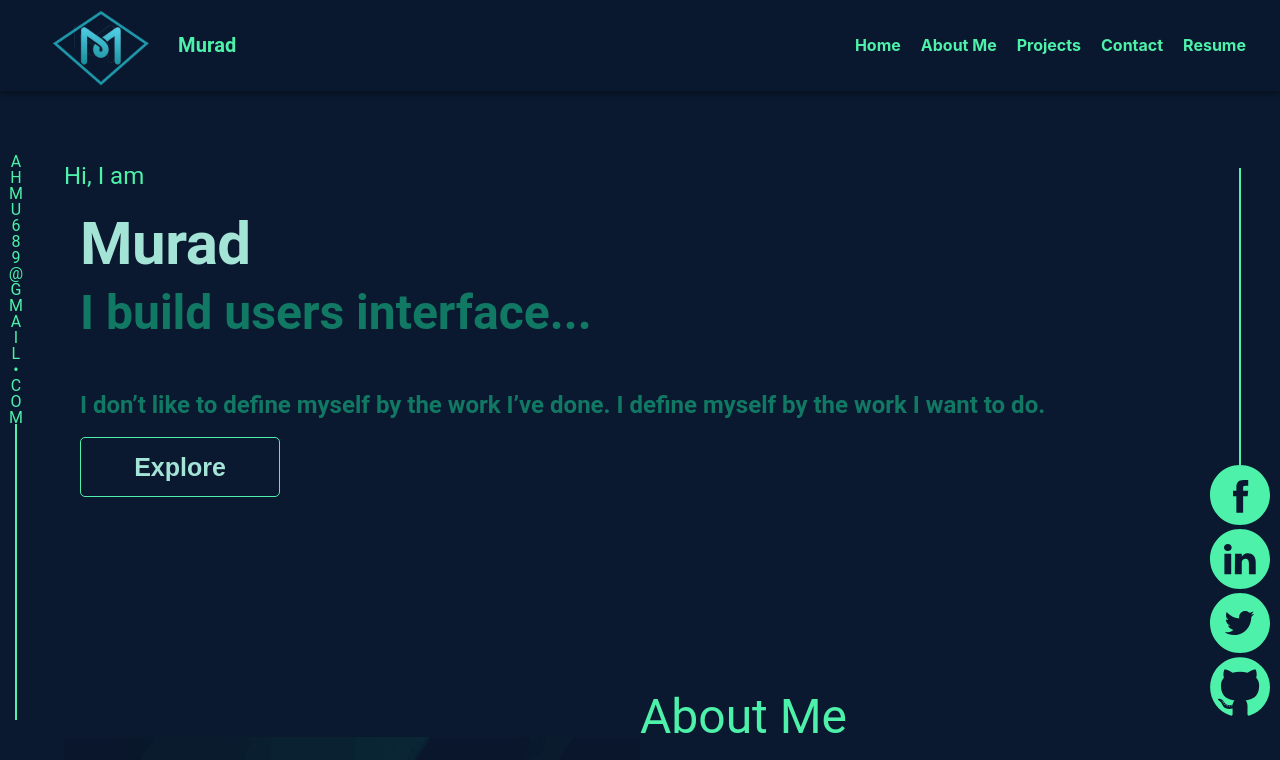
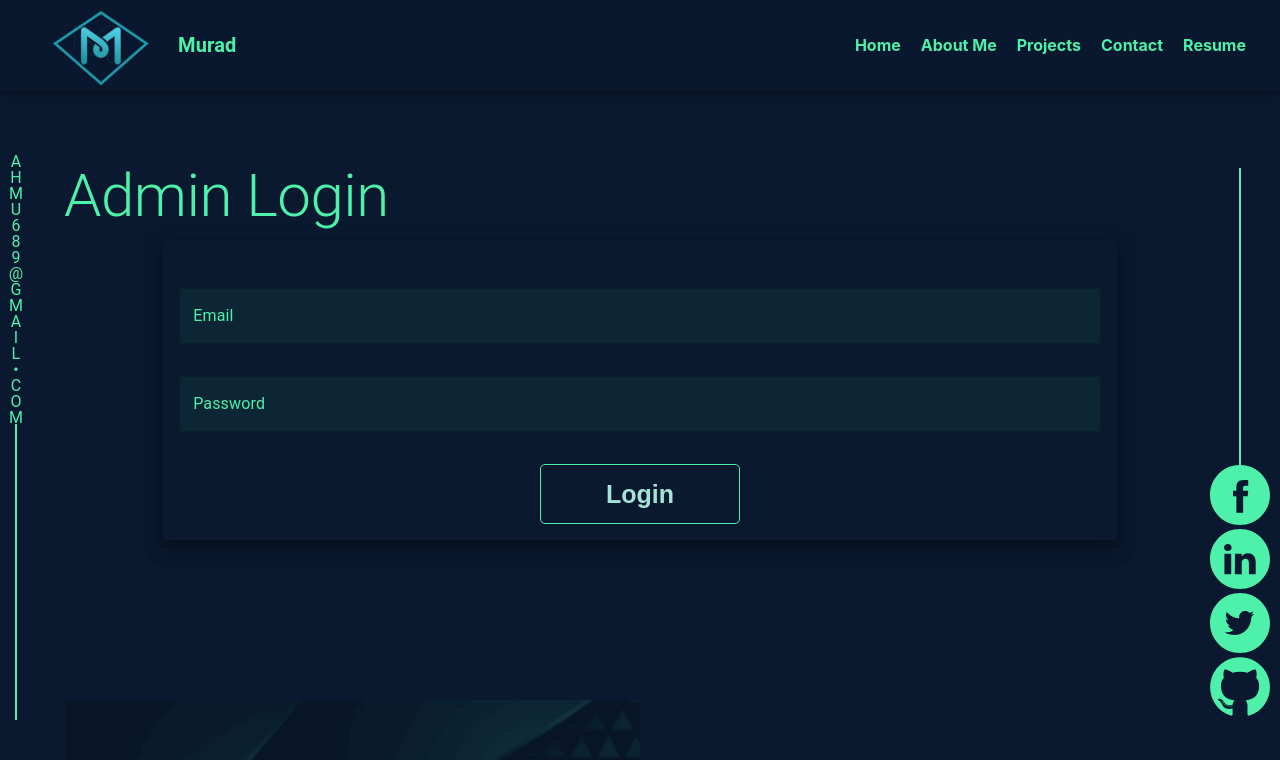
Before and after one commit to ano201/myPortfolio, a React (Create React App) app: page /admin in a window 1280 px wide. Shown: the top 760 px of the page. Built offline with nearby package versions, Linux system fonts and the light colour scheme; no server answers.

Commit message:
private routing completed

```diff
--- a/src/App.js
+++ b/src/App.js
@@ -9,6 +9,7 @@ import AllProjects from "./Pages/AllProjects/AllProjects/AllProjects";
 import Login from "./Pages/Login/Login";
 import Management from "./Pages/Management/Management";
 import AuthProvider from "./Context/AuthProvider";
+import PrivateRoute from "./Pages/Login/PrivateRoute/PrivateRoute";
 
 function App() {
   return (
@@ -22,12 +23,12 @@ function App() {
             <Route path="/allProjects">
               <AllProjects />
             </Route>
-            <Route path="/login">
+            <Route path="/admin">
               <Login />
             </Route>
-            <Route path="/management">
+            <PrivateRoute path="/management">
               <Management />
-            </Route>
+            </PrivateRoute>
             <Route path={["/", "/home"]}>
               <Home />
             </Route>
--- a/src/Pages/Login/Login.js
+++ b/src/Pages/Login/Login.js
@@ -7,7 +7,10 @@ import {
   Typography,
 } from "@mui/material";
 import { makeStyles } from "@mui/styles";
-import React from "react";
+import React, { useState } from "react";
+import { useHistory } from "react-router-dom";
+import { useLocation } from "react-router-dom";
+import useAuth from "../../Hooks/useAuth";
 const useStyles = makeStyles({
   root: {
     width: "100%",
@@ -24,6 +27,27 @@ const useStyles = makeStyles({
 const Login = () => {
   const classes = useStyles();
 
+  const { user, userLogin, error, loading } = useAuth();
+
+  const location = useLocation();
+  const history = useHistory();
+
+  const [loginData, setLoginData] = useState({});
+
+  const handleonBlur = (e) => {
+    const field = e.target.name;
+    const value = e.target.value;
+    const newLoginData = { ...loginData };
+    newLoginData[field] = value;
+    setLoginData(newLoginData);
+  };
+
+  const handleSubmit = (e) => {
+    e.preventDefault();
+    userLogin(loginData.email, loginData.password, location, history);
+    console.log(error);
+  };
+
   return (
     <Box sx={{ flexGrow: 1, mt: "10rem" }}>
       <Container>
@@ -38,6 +62,7 @@ const Login = () => {
         >
           Admin Login
         </Typography>
+        <form onSubmit={handleSubmit}>
           <Paper
             elevation={12}
             sx={{
@@ -48,30 +73,32 @@ const Login = () => {
             }}
           >
             <TextField
-            label="Name"
-            className={classes.root}
-            InputProps={{ style: { color: "#4df1aa" } }}
-            InputLabelProps={{ style: { color: "#4df1aa" } }}
-            variant="outlined"
-          />
-          <TextField
               label="Email"
               className={classes.root}
               InputProps={{ style: { color: "#4df1aa" } }}
               InputLabelProps={{ style: { color: "#4df1aa" } }}
               variant="outlined"
+              onBlur={handleonBlur}
+              name="email"
+              type="email"
             />
             <TextField
-            label="Message"
+              label="Password"
               className={classes.root}
               InputProps={{ style: { color: "#4df1aa" } }}
               InputLabelProps={{ style: { color: "#4df1aa" } }}
               variant="outlined"
+              onBlur={handleonBlur}
+              name="password"
+              type="password"
             />
             <Grid sx={{ fontWeight: "bold", mt: 4, textAlign: "center" }}>
-            <button className="hovered-btn">Login</button>
+              <button type="submit" className="hovered-btn">
+                Login
+              </button>
             </Grid>
           </Paper>
+        </form>
       </Container>
     </Box>
   );
--- a/src/Pages/Login/PrivateRoute/PrivateRoute.js
+++ b/src/Pages/Login/PrivateRoute/PrivateRoute.js
@@ -1,5 +1,4 @@
 import React from 'react';
-import { Spinner } from 'react-bootstrap';
 import { Redirect, Route } from 'react-router';
 import useAuth from '../../../Hooks/useAuth';
 
@@ -7,7 +6,7 @@ const PrivateRoute = ({ children, ...rest }) => {
 
     const { user, loading } = useAuth();
     if (loading) {
-        return <div className='text-center'><Spinner animation="grow" variant="info" /></div>
+        return <div className='text-center'></div>
     }
 
     return (
@@ -20,7 +19,7 @@ const PrivateRoute = ({ children, ...rest }) => {
                     ) : (
                         <Redirect
                             to={{
-                                pathname: "/login",
+                                pathname: "/admin",
                                 state: { from: location }
                             }}
                         />
```
Lines whose indentation alone changed are shown as unchanged.
